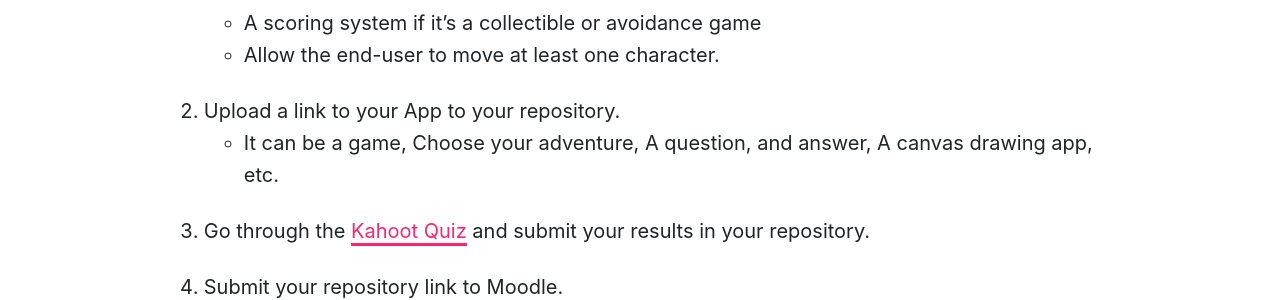
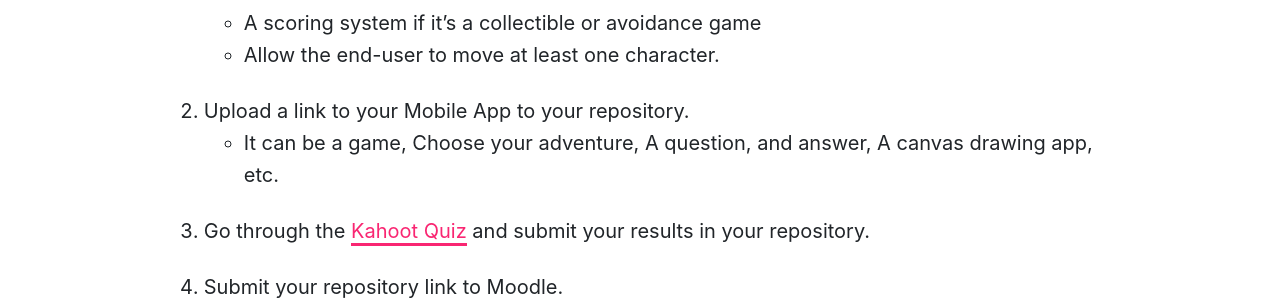
Before and after one commit to Montana-Media-Arts/120_CreativeCoding1-Fall2020, a Jekyll site: the page built from modules/week-4/_posts/2017-02-01-homework.md, in a window 1280 px wide. Shown: the part 894-1194 px from the top of the page. Built offline with Jekyll 4.4.1, drawn with Linux system fonts in a browser that asks for light colours; nearby versions of some CDN libraries; a script that is not in the unit is left out.

Commit message:
Update 2017-02-01-homework.md

```diff
--- a/modules/week-4/_posts/2017-02-01-homework.md
+++ b/modules/week-4/_posts/2017-02-01-homework.md
@@ -18,7 +18,7 @@ Specifics:
    * Some interaction between the characters
    * A scoring system if it's a collectible or avoidance game
    * Allow the end-user to move at least one character.
-2. Upload a link to your App to your repository.
+2. Upload a link to your Mobile App to your repository.
    * It can be a game, Choose your adventure, A question, and answer, A canvas drawing app, etc.
-3. Go through the <a href="https://create.kahoot.it/share/6f142abf-5cbd-4f2f-b0ac-0a26fc7a4bb9" target="_new">Kahoot Quiz</a> and submit your results in your repository.
+3. Go through the <a href="https://kahoot.it/challenge/08019974?challenge-id=84387498-97d5-4d82-ae4e-eabb1c94cf58_1599245847789" target="_new">Kahoot Quiz</a> and submit your results in your repository.
 4. Submit your repository link to Moodle.
```
